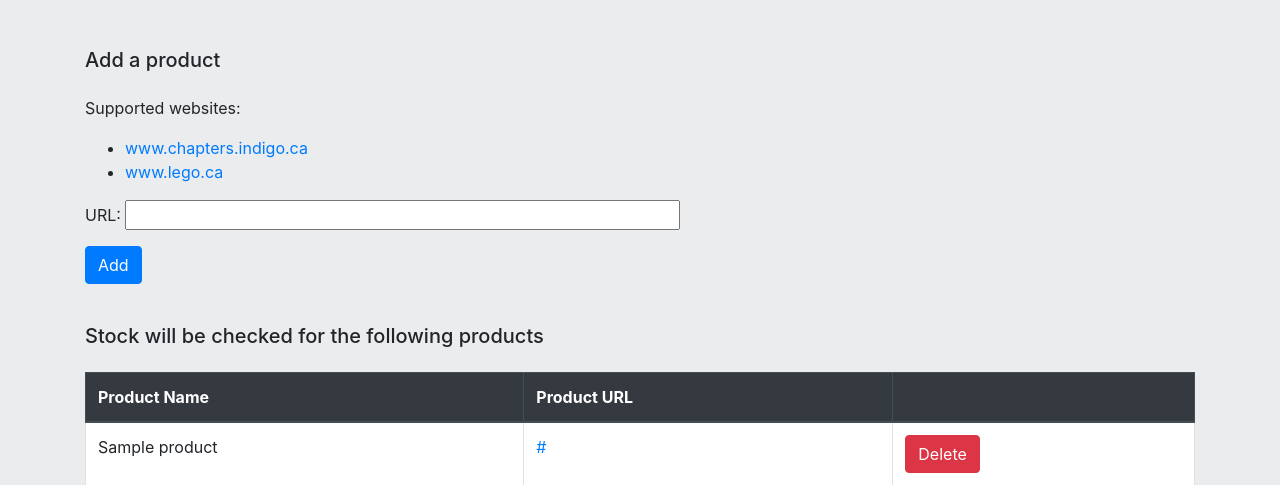
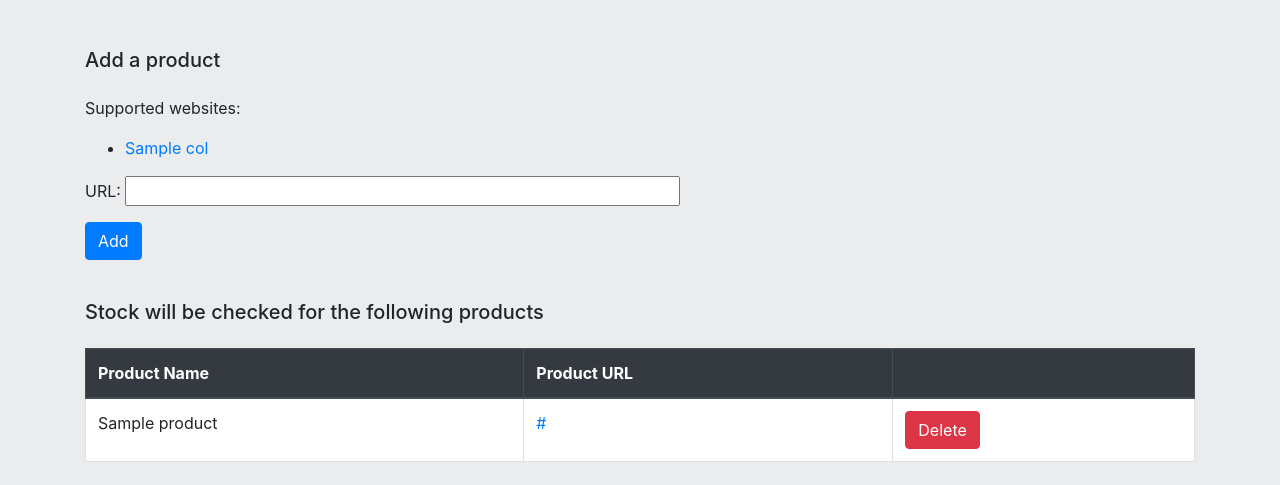
Before and after one commit to mitotar/check-stock-app, a Flask app: template src/templates/products.html in a window 1280 px wide. Shown: the part 64-549 px from the top of the page. Run offline with Flask 2, Linux system fonts and the light colour scheme; tables that the repository leaves empty hold one stand-in row (values such as "Sample post"); the template is opened without the code that fills it: values that come from a table or form of the project are taken from there, most other values are stand-ins (such as "Sample title", 1, 10 or a date in 2020); some libraries are stand-ins or nearby versions.

Commit message:
Changed list of sites to for loop

```diff
--- a/app.py
+++ b/app.py
@@ -1,7 +1,7 @@
 from src import create_app
 
 
-app = create_app("prod")
+app = create_app("dev")
 
 if __name__ == "__main__":
     app.run()
--- a/src/templates/products.html
+++ b/src/templates/products.html
@@ -8,14 +8,17 @@
 <form action="#" name="form-add" method="post" autocomplete="off">
     <h5 class="mb-4">Add a product</h5>
     <p>Supported websites:</p>
-    <ul>
-        <li>
-            <a href="https://www.chapters.indigo.ca" target="_blank">www.chapters.indigo.ca</a>
-        </li>
-        <li>
-            <a href="https://www.lego.ca" target="_blank">www.lego.ca</a>
-        </li>
-    </ul>
+    <div class="d-flex flex-row justify-content-between">
+        {% for col in sites|batch(3) %}
+        <ul class="">
+            {% for s in col %}
+            <li>
+                <a href="https://{{s}}" target="_blank">{{s}}</a>
+            </li>
+            {% endfor %}
+        </ul>
+        {% endfor %}
+    </div>
     <span>URL:</span>
     <input type="text" name="add-url" class="add-url-input" />
 
--- a/src/views.py
+++ b/src/views.py
@@ -2,7 +2,7 @@ from flask import Blueprint, render_template, request, flash
 from flask_login import login_required, current_user
 
 from .models import Users, Products
-from .products.product import check_stock as checkstock, create_product
+from .products.product import check_stock as checkstock, create_product, SUPPORTED_SITES as SITES
 from .web_helper import is_url_valid
 from . import db
 
@@ -36,4 +36,4 @@ def products():
                 url=url, username=current_user.username).delete()
             db.session.commit()
 
-    return render_template("products.html", values=Products.query.filter_by(username=current_user.username).all())
+    return render_template("products.html", values=Products.query.filter_by(username=current_user.username).all(), sites=SITES)
```
